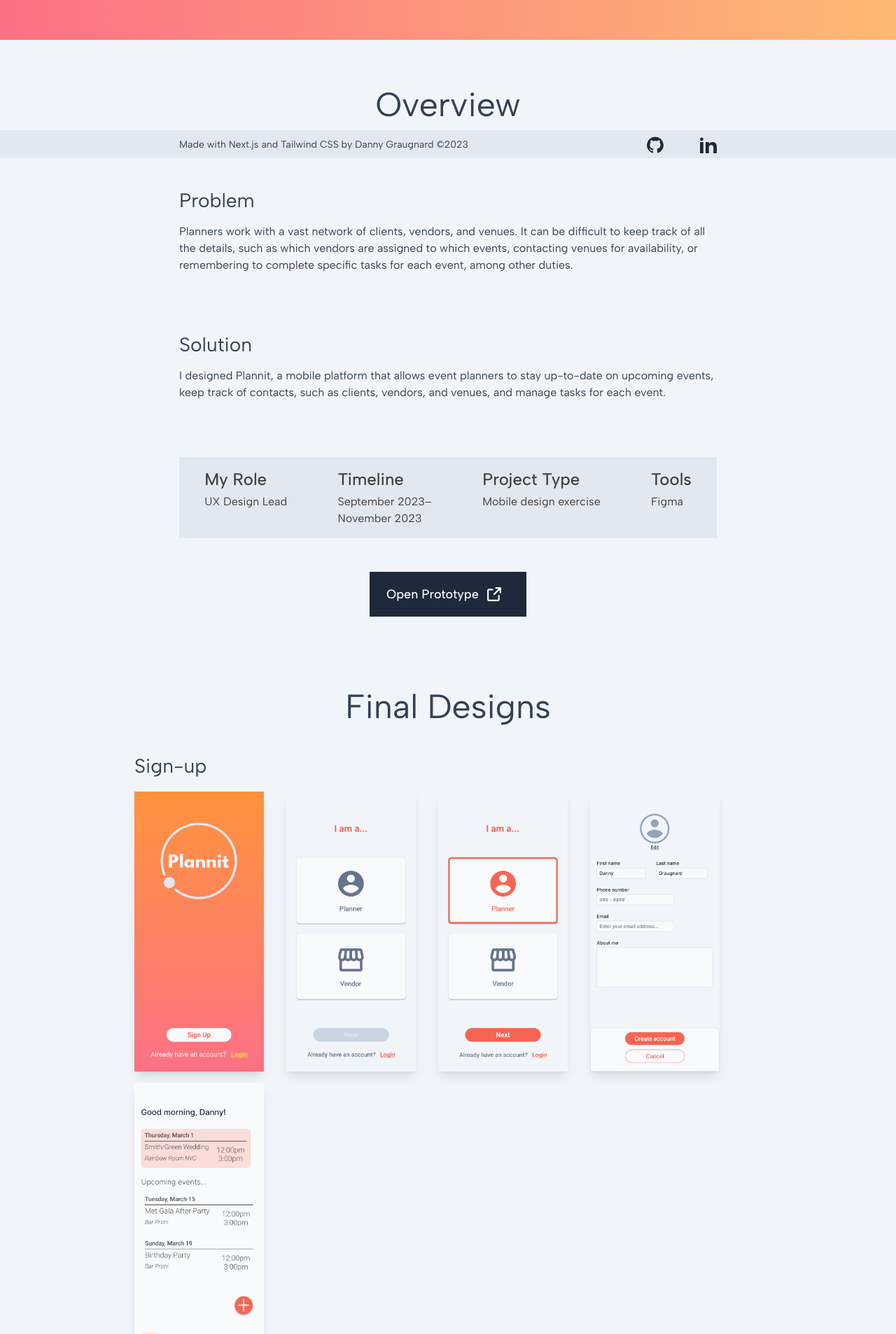
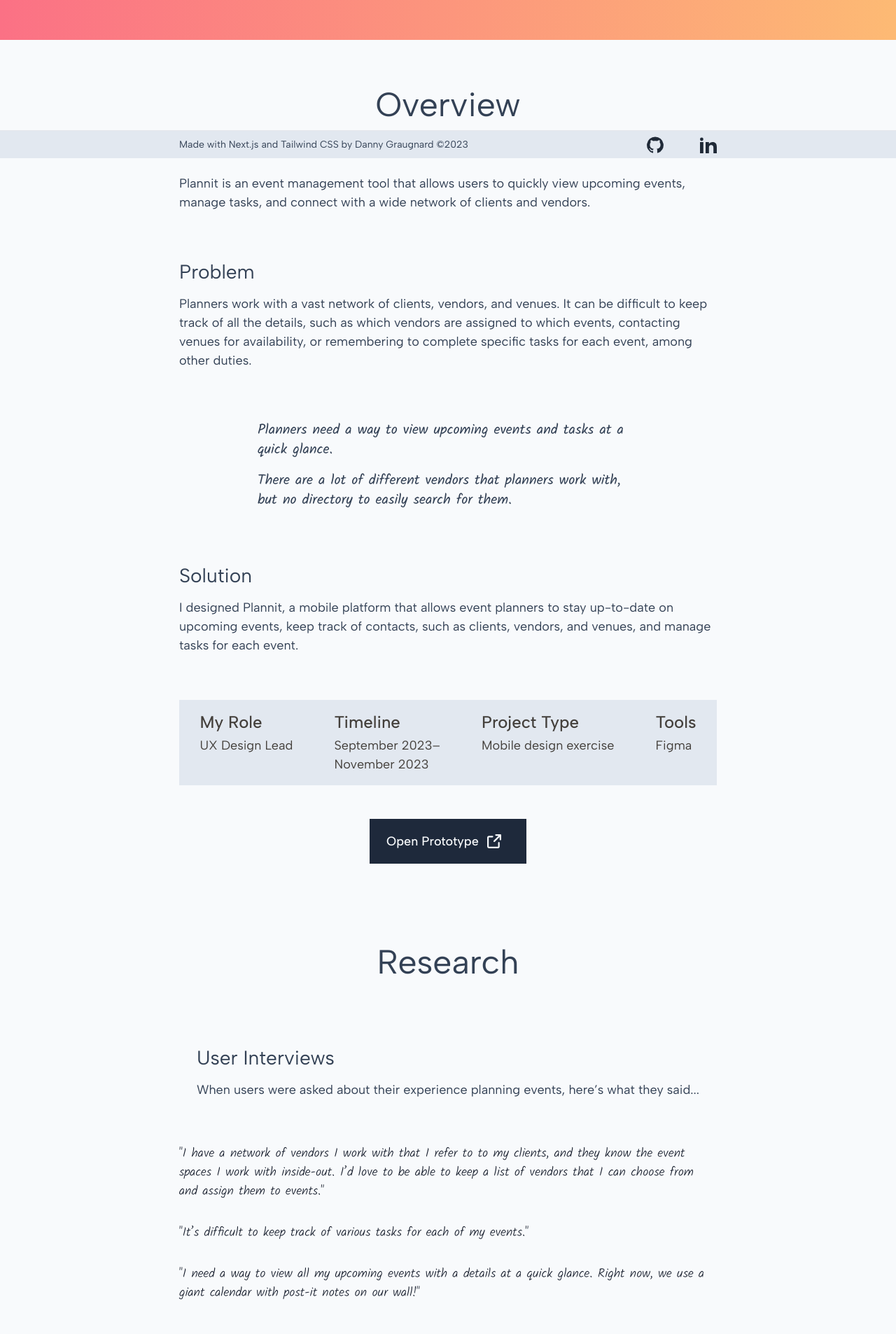
Before and after one commit to dan11218/portfolio-app, a Next.js app: page /projects/plannit in a window 1280 px wide. Shown: the part 574-2480 px from the top of the page at 70% size. Built offline with nearby package versions, Linux system fonts and the light colour scheme.

Commit message:
adss more content to project page

```diff
--- a/app/globals.css
+++ b/app/globals.css
@@ -18,5 +18,5 @@ h4 {
 }
 
 p {
-  font-size: 16px;
+  font-size: 18px;
 }
--- a/app/layout.tsx
+++ b/app/layout.tsx
@@ -20,7 +20,7 @@ export default function RootLayout({
   return (
     <html lang="en">
       <body
-        className={`${albert_sans.className} flex h-screen flex-col justify-center bg-slate-100 text-slate-700 dark:bg-slate-950 dark:text-slate-100`}
+        className={`${albert_sans.className} flex h-screen flex-col justify-center bg-slate-50 text-slate-700 dark:bg-slate-950 dark:text-slate-100`}
       >
         <Navbar />
         {children}
--- /dev/null
+++ b/app/projects/plannit/overview-components/overview.tsx
@@ -0,0 +1,72 @@
+import Image from "next/image";
+import Link from "next/link";
+import { space_mono, kalam } from "@/app/fonts";
+import ProjectDetails from "./projectDetails";
+
+export default function Overview() {
+  return (
+    <section className="flex h-fit w-screen flex-col items-center px-[40px] pt-14">
+      <div className="flex w-full max-w-3xl flex-col items-center">
+        <div className="mb-16 flex flex-col">
+          <h1 className="mb-16 text-center">Overview</h1>
+          <p>
+            Plannit is an event management tool that allows users to quickly
+            view upcoming events, manage tasks, and connect with a wide network
+            of clients and vendors.
+          </p>
+        </div>
+        <div className="mb-16 flex flex-col">
+          <h3 className="mb-3">Problem</h3>
+          <p>
+            Planners work with a vast network of clients, vendors, and venues.
+            It can be difficult to keep track of all the details, such as which
+            vendors are assigned to which events, contacting venues for
+            availability, or remembering to complete specific tasks for each
+            event, among other duties.
+          </p>
+        </div>
+        <ul className="mb-16 w-fit max-w-2xl list-inside list-disc px-14">
+          <li className={`m-2 inline-flex text-xl ${kalam.className}`}>
+            Planners need a way to view upcoming events and tasks at a quick
+            glance.
+          </li>
+          <li className={`text-xl ${kalam.className} m-2 inline-flex`}>
+            There are a lot of different vendors that planners work with, but no
+            directory to easily search for them.
+          </li>
+        </ul>
+        <div className="mb-16 flex flex-col">
+          <h3 className="mb-3">Solution</h3>
+          <p>
+            I designed Plannit, a mobile platform that allows event planners to
+            stay up-to-date on upcoming events, keep track of contacts, such as
+            clients, vendors, and venues, and manage tasks for each event.
+          </p>
+        </div>
+        <ProjectDetails />
+        <Link
+          href="https://www.figma.com/proto/V1LLfmALneuerhGoq7hATw/Plannit-App?page-id=0%3A1&type=design&node-id=702-427&viewport=35%2C-512%2C0.71&t=AEP1ckLGHKcaCH2v-1&scaling=scale-down&starting-point-node-id=702%3A427"
+          className="focus:shadow-outline my-12 flex h-16 w-fit items-center justify-center bg-slate-800 px-6 text-lg font-medium text-slate-50 transition-colors duration-150 hover:bg-slate-600"
+          target="_blank"
+        >
+          Open Prototype
+          <svg
+            className="mx-3 h-5 w-5 text-slate-50 dark:text-white"
+            aria-hidden="true"
+            xmlns="http://www.w3.org/2000/svg"
+            fill="none"
+            viewBox="0 0 18 18"
+          >
+            <path
+              stroke="currentColor"
+              strokeLinecap="round"
+              strokeLinejoin="round"
+              strokeWidth="2"
+              d="M15 11v4.833A1.166 1.166 0 0 1 13.833 17H2.167A1.167 1.167 0 0 1 1 15.833V4.167A1.166 1.166 0 0 1 2.167 3h4.618m4.447-2H17v5.768M9.111 8.889l7.778-7.778"
+            />
+          </svg>
+        </Link>
+      </div>
+    </section>
+  );
+}
--- /dev/null
+++ b/app/projects/plannit/overview-components/projectDetails.tsx
@@ -0,0 +1,26 @@
+export default function ProjectDetails() {
+  return (
+    <ul className="flex h-fit w-full max-w-72 flex-col justify-around bg-slate-200 py-2 text-stone-700 sm:max-w-3xl sm:flex-row dark:bg-blue-900 dark:text-slate-50">
+      <li className="m-2">
+        <h4 className="text-md mb-1 font-medium md:text-2xl">My Role</h4>
+        <p>UX Design Lead</p>
+      </li>
+      <li className="m-2">
+        <h4 className="text-md mb-1 font-medium md:text-2xl">Timeline</h4>
+        <p>
+          September 2023–
+          <br />
+          November 2023
+        </p>
+      </li>
+      <li className="m-2">
+        <h4 className="text-md mb-1 font-medium md:text-2xl">Project Type</h4>
+        <p>Mobile design exercise</p>
+      </li>
+      <li className="m-2">
+        <h4 className="text-md mb-1 font-medium md:text-2xl">Tools</h4>
+        <p>Figma</p>
+      </li>
+    </ul>
+  );
+}
--- a/app/projects/plannit/overview.tsx
+++ /dev/null
@@ -1,74 +0,0 @@
-import Image from "next/image";
-import Link from "next/link";
-
-export default function Overview() {
-  return (
-    <section className="flex h-fit w-screen flex-col items-center px-[40px] pt-14">
-      <h1 className="mb-20">Overview</h1>
-      <div className="flex w-full max-w-3xl flex-col">
-        <div className="mb-20 flex flex-col">
-          <h3 className="mb-3">Problem</h3>
-          <p>
-            Planners work with a vast network of clients, vendors, and venues.
-            It can be difficult to keep track of all the details, such as which
-            vendors are assigned to which events, contacting venues for
-            availability, or remembering to complete specific tasks for each
-            event, among other duties.
-          </p>
-        </div>
-        <div className="mb-20 flex flex-col">
-          <h3 className="mb-3">Solution</h3>
-          <p>
-            I designed Plannit, a mobile platform that allows event planners to
-            stay up-to-date on upcoming events, keep track of contacts, such as
-            clients, vendors, and venues, and manage tasks for each event.
-          </p>
-        </div>
-      </div>
-      <ul className="flex h-fit w-full max-w-72 flex-col justify-around bg-slate-200 py-2 text-stone-700 sm:max-w-3xl sm:flex-row dark:bg-blue-900 dark:text-slate-50">
-        <li className="m-2">
-          <h4 className="text-md mb-1 font-medium md:text-2xl">My Role</h4>
-          <p>UX Design Lead</p>
-        </li>
-        <li className="m-2">
-          <h4 className="text-md mb-1 font-medium md:text-2xl">Timeline</h4>
-          <p>
-            September 2023–
-            <br />
-            November 2023
-          </p>
-        </li>
-        <li className="m-2">
-          <h4 className="text-md mb-1 font-medium md:text-2xl">Project Type</h4>
-          <p>Mobile design exercise</p>
-        </li>
-        <li className="m-2">
-          <h4 className="text-md mb-1 font-medium md:text-2xl">Tools</h4>
-          <p>Figma</p>
-        </li>
-      </ul>
-      <Link
-        href="https://www.figma.com/proto/V1LLfmALneuerhGoq7hATw/Plannit-App?page-id=0%3A1&type=design&node-id=702-427&viewport=35%2C-512%2C0.71&t=AEP1ckLGHKcaCH2v-1&scaling=scale-down&starting-point-node-id=702%3A427"
-        className="focus:shadow-outline my-12 flex h-16 w-fit items-center justify-center bg-slate-800 px-6 text-lg font-medium text-slate-50 transition-colors duration-150 hover:bg-slate-600"
-        target="_blank"
-      >
-        Open Prototype
-        <svg
-          className="mx-3 h-5 w-5 text-slate-50 dark:text-white"
-          aria-hidden="true"
-          xmlns="http://www.w3.org/2000/svg"
-          fill="none"
-          viewBox="0 0 18 18"
-        >
-          <path
-            stroke="currentColor"
-            strokeLinecap="round"
-            strokeLinejoin="round"
-            strokeWidth="2"
-            d="M15 11v4.833A1.166 1.166 0 0 1 13.833 17H2.167A1.167 1.167 0 0 1 1 15.833V4.167A1.166 1.166 0 0 1 2.167 3h4.618m4.447-2H17v5.768M9.111 8.889l7.778-7.778"
-          />
-        </svg>
-      </Link>
-    </section>
-  );
-}
--- a/app/projects/plannit/page.tsx
+++ b/app/projects/plannit/page.tsx
@@ -1,12 +1,14 @@
 import FinalDesign from "./finalDesign";
 import Hero from "./hero";
-import Overview from "./overview";
+import Overview from "./overview-components/overview";
+import Research from "./research-components/research";
 
 export default function Plannit() {
   return (
     <main className="h-screen w-screen flex-col items-start justify-start">
       <Hero />
       <Overview />
+      <Research />
       <FinalDesign />
     </main>
   );
--- /dev/null
+++ b/app/projects/plannit/research-components/blockQuotes.tsx
@@ -0,0 +1,30 @@
+import { kalam } from "@/app/fonts";
+
+export default function BlockQuotes() {
+  return (
+    <div
+      className={`${kalam.className} mb-16 flex h-fit w-full max-w-3xl flex-col font-light text-gray-900 dark:text-white`}
+    >
+      <blockquote className="mb-8">
+        <p>
+          "I have a network of vendors I work with that I refer to to my
+          clients, and they know the event spaces I work with inside-out. I’d
+          love to be able to keep a list of vendors that I can choose from and
+          assign them to events."
+        </p>
+      </blockquote>
+      <blockquote className="mb-8">
+        <p>
+          "It’s difficult to keep track of various tasks for each of my events."
+        </p>
+      </blockquote>
+      <blockquote className="mb-8">
+        <p>
+          "I need a way to view all my upcoming events with a details at a quick
+          glance. Right now, we use a giant calendar with post-it notes on our
+          wall!"
+        </p>
+      </blockquote>
+    </div>
+  );
+}
--- /dev/null
+++ b/app/projects/plannit/research-components/research.tsx
@@ -0,0 +1,18 @@
+import { kalam } from "@/app/fonts";
+import BlockQuotes from "./blockQuotes";
+
+export default function Research() {
+  return (
+    <section className="flex h-fit w-screen flex-col items-center pt-14">
+      <h1 className="mb-20">Research</h1>
+      <div className="mb-16 flex flex-col">
+        <h3 className="mb-3">User Interviews</h3>
+        <p>
+          When users were asked about their experience planning events, here’s
+          what they said...
+        </p>
+      </div>
+      <BlockQuotes />
+    </section>
+  );
+}
```
